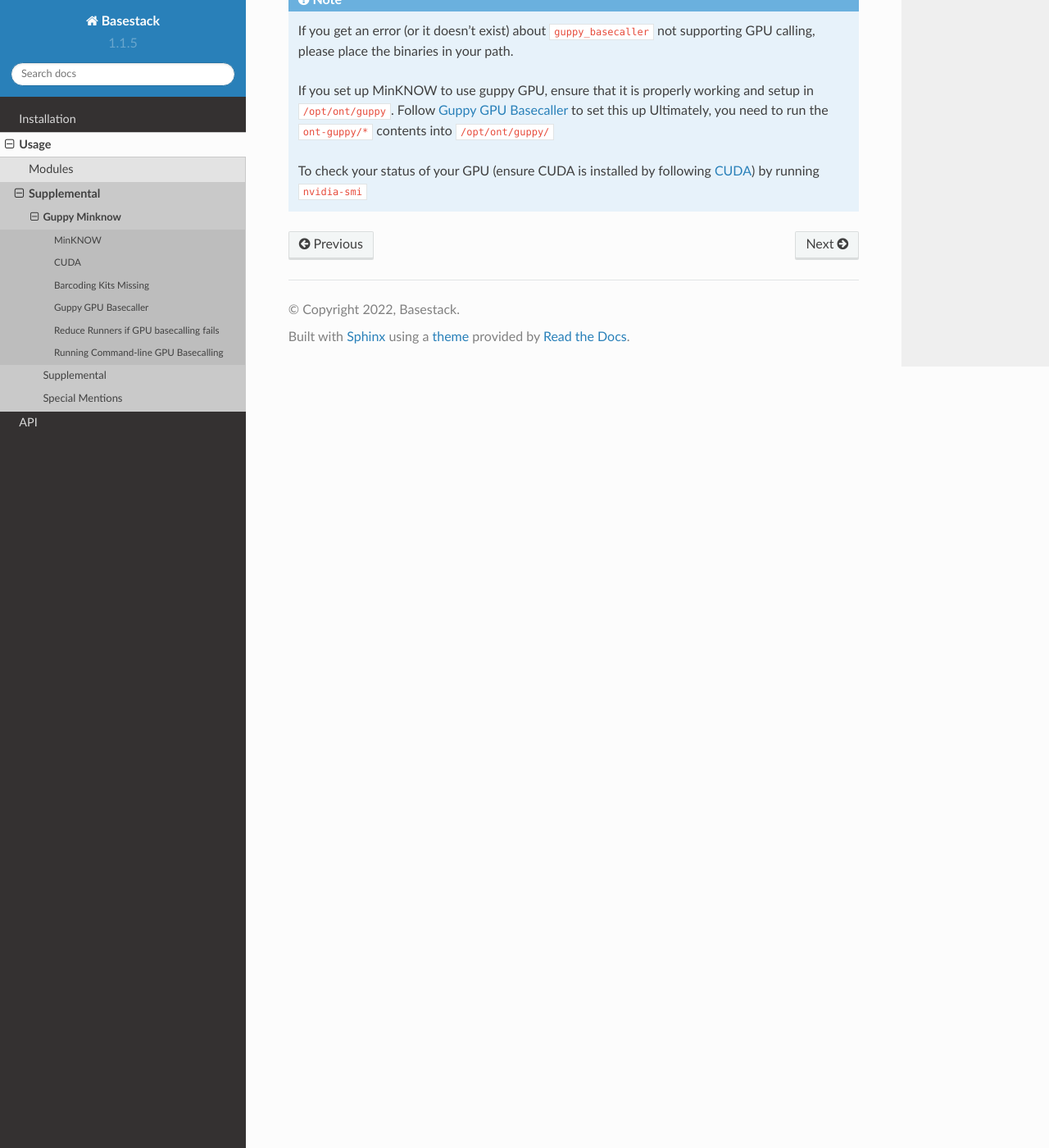
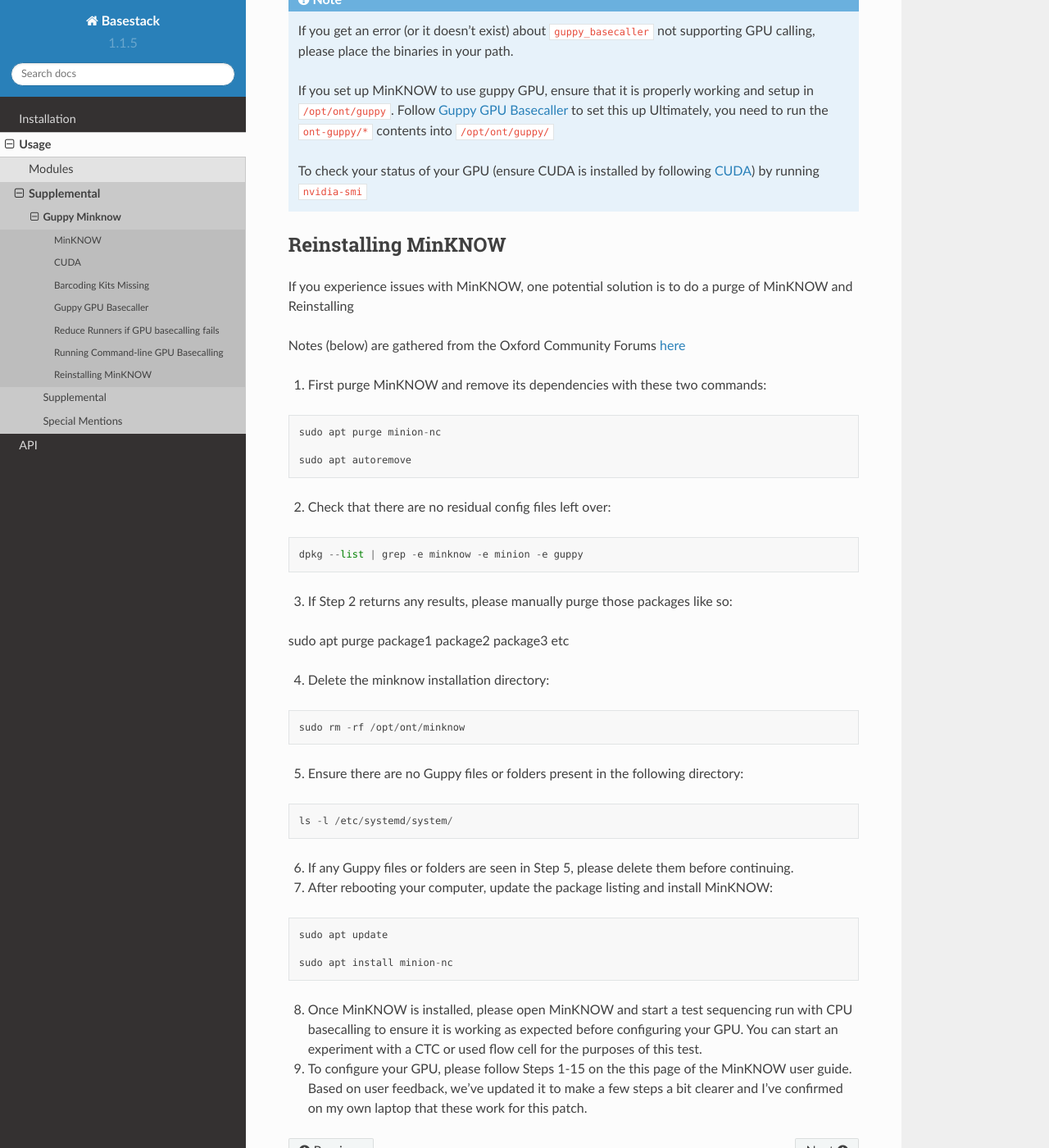
Before and after one commit to Merritt-Brian/BasestackWebsite, a Sphinx documentation site: the page built from docs/source/guppy_minknow.rst, in a window 1280 px wide and 1400 px high, scrolled down 5876 px. Shown: the whole window at 82% size. Built offline with Sphinx 7.4.7 and the Read the Docs theme 2.0.0, drawn with Linux system fonts in a browser that asks for light colours; pages that are not in the unit, such as notebooks, are missing from menus.

Commit message:
update reinstall docs for minknow

```diff
--- a/docs/source/guppy_minknow.rst
+++ b/docs/source/guppy_minknow.rst
@@ -217,3 +217,54 @@
     Ultimately, you need to run the ``ont-guppy/*`` contents into ``/opt/ont/guppy/``
 
     To check your status of your GPU (ensure CUDA is installed by following `CUDA`_) by running ``nvidia-smi``
+
+Reinstalling MinKNOW
+#####
+
+If you experience issues with MinKNOW, one potential solution is to do a purge of MinKNOW and Reinstalling
+
+Notes (below) are gathered from the Oxford Community Forums `here <https://community.nanoporetech.com/posts/software-patch-release-21-9359>`_
+
+1. First purge MinKNOW and remove its dependencies with these two commands:
+
+.. code-block::
+
+    sudo apt purge minion-nc
+
+    sudo apt autoremove
+
+2. Check that there are no residual config files left over:
+
+.. code-block::
+
+    dpkg --list | grep -e minknow -e minion -e guppy
+
+3. If Step 2 returns any results, please manually purge those packages like so:
+
+sudo apt purge package1 package2 package3 etc
+
+4. Delete the minknow installation directory:
+
+.. code-block::
+
+    sudo rm -rf /opt/ont/minknow
+
+5. Ensure there are no Guppy files or folders present in the following directory:
+
+.. code-block::
+
+    ls -l /etc/systemd/system/
+
+6. If any Guppy files or folders are seen in Step 5, please delete them before continuing.
+
+7. After rebooting your computer, update the package listing and install MinKNOW:
+
+.. code-block::
+
+    sudo apt update
+
+    sudo apt install minion-nc
+
+8. Once MinKNOW is installed, please open MinKNOW and start a test sequencing run with CPU basecalling to ensure it is working as expected before configuring your GPU. You can start an experiment with a CTC or used flow cell for the purposes of this test.
+
+9. To configure your GPU, please follow Steps 1-15 on the this page of the MinKNOW user guide. Based on user feedback, we've updated it to make a few steps a bit clearer and I've confirmed on my own laptop that these work for this patch.
```
